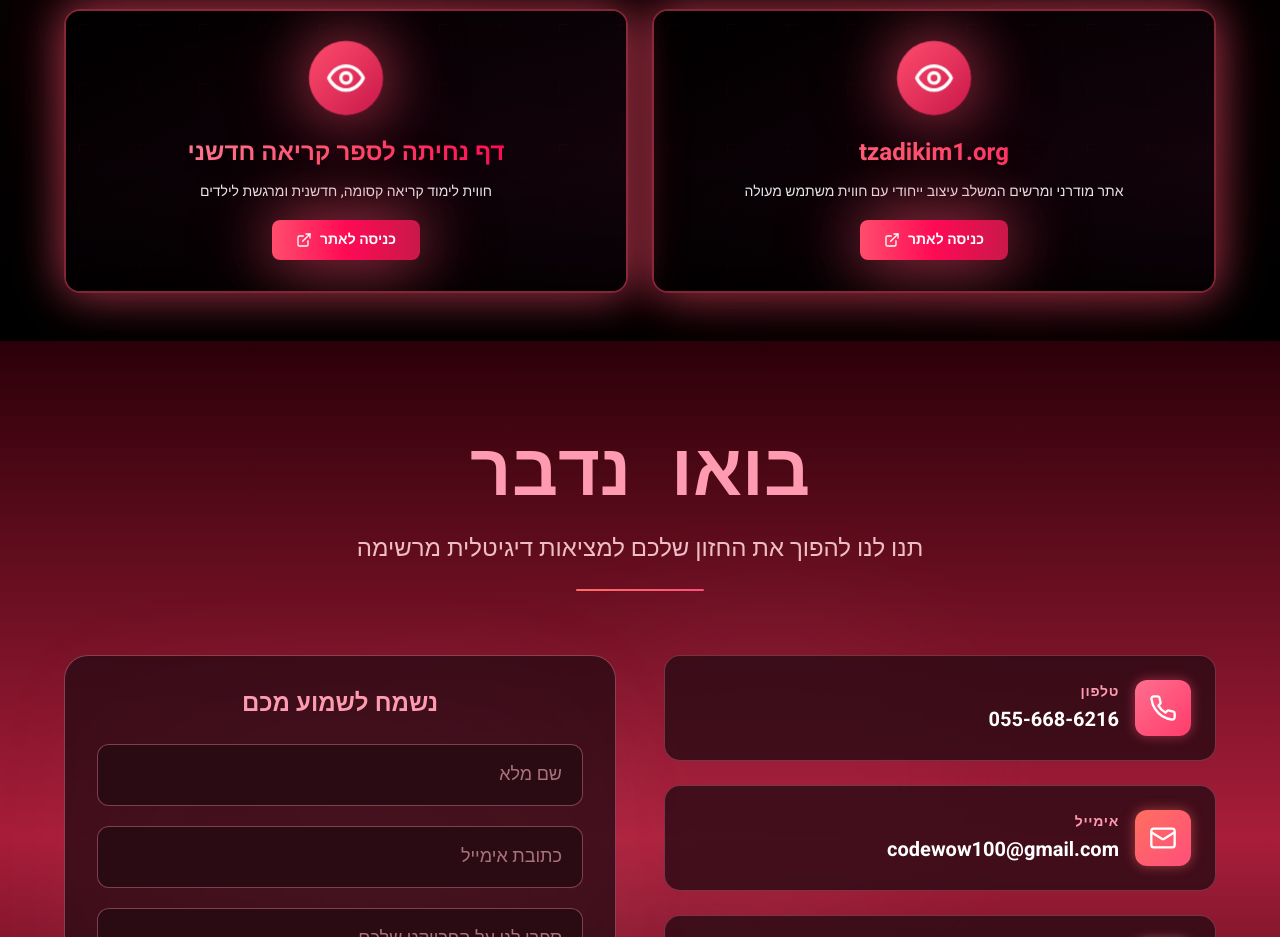
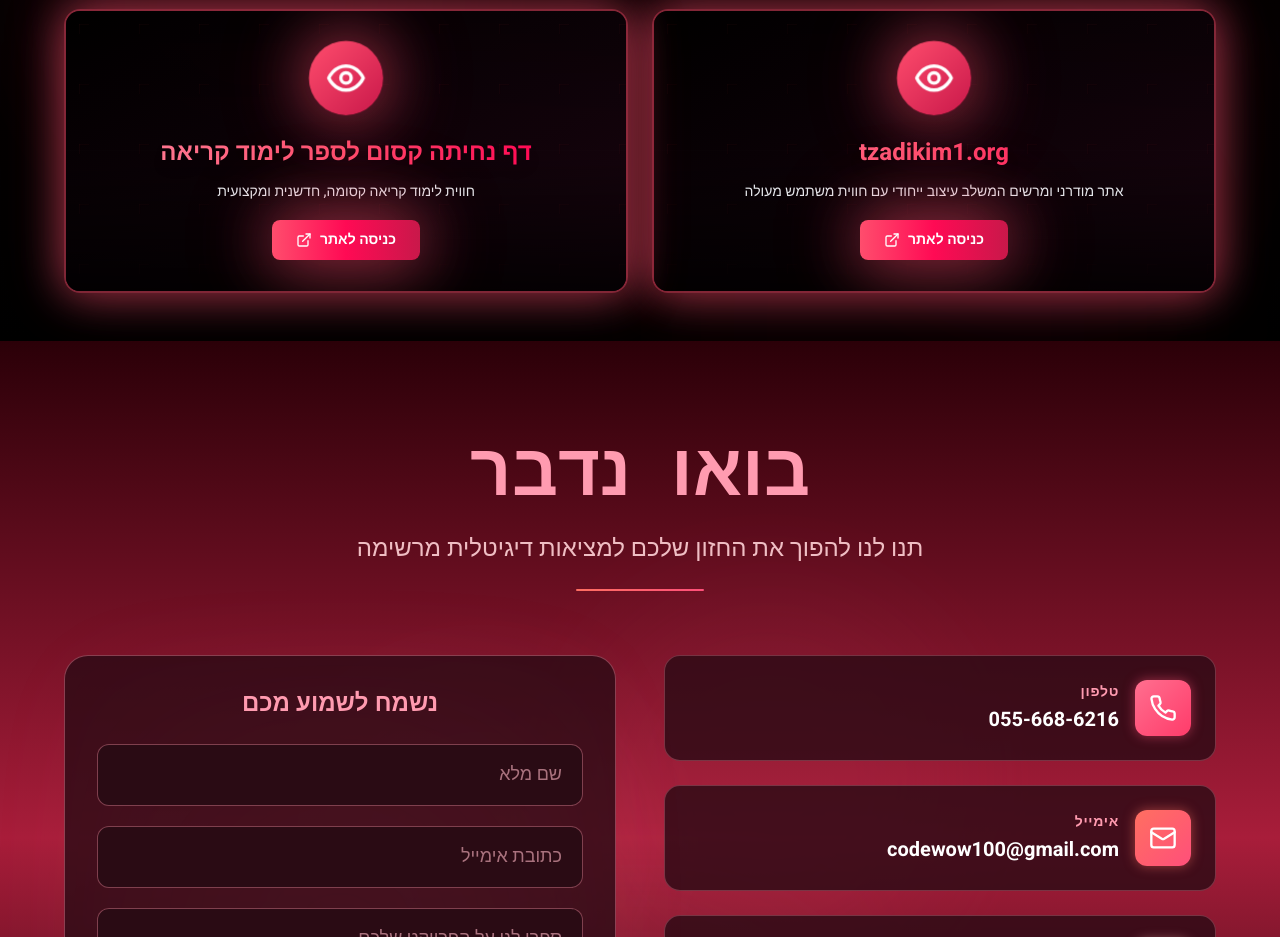
Before and after one commit to str-job/codewow, a React (Vite) app: page / in a window 1280 px wide. Shown: the part 3300-4237 px from the top of the page. Built offline with nearby package versions, Linux system fonts and the light colour scheme; no server answers; the database is empty; a web font is replaced by a local one.

Commit message:
Update PortfolioSection.tsx
METIKUT HAKRIA WORDS BETTERS

```diff
--- a/src/PortfolioSection.tsx
+++ b/src/PortfolioSection.tsx
@@ -49,8 +49,8 @@
     link: 'https://tzadikim1.org/'
   },
   {
-    title: 'דף נחיתה לספר קריאה חדשני',
-    description: 'חווית לימוד קריאה קסומה, חדשנית ומרגשת לילדים',
+    title: 'דף נחיתה קסום לספר לימוד קריאה',
+    description: 'חווית לימוד קריאה קסומה, חדשנית ומקצועית',
     link: 'https://sweet-reading-experience.lovable.app/'
   }
 ];
```
